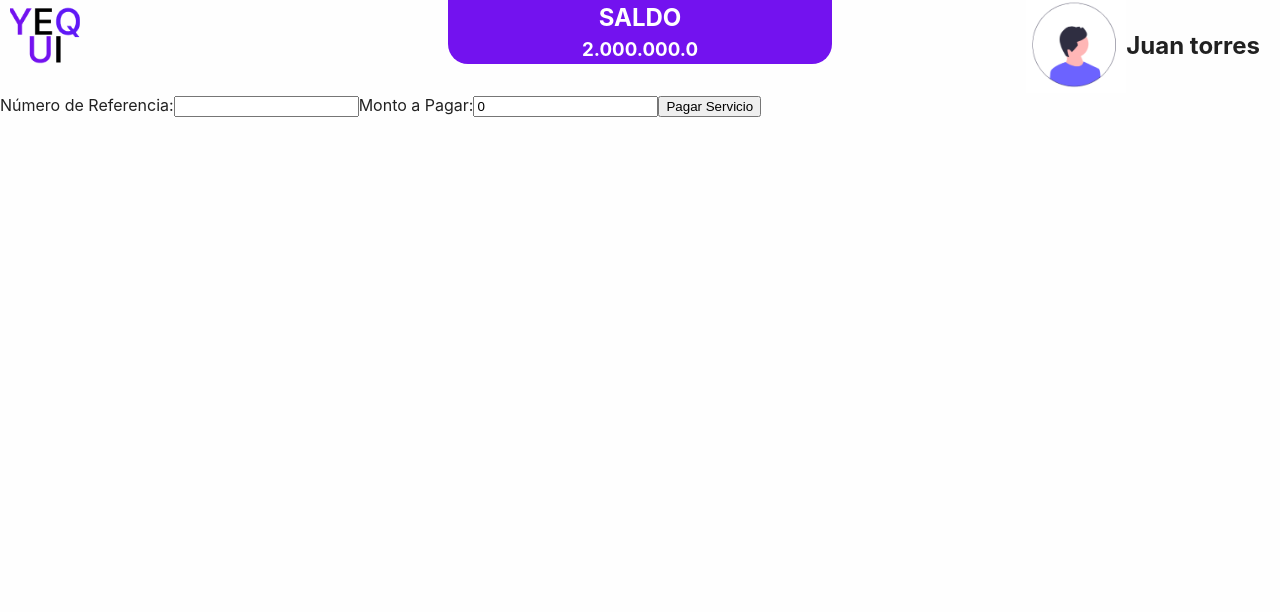
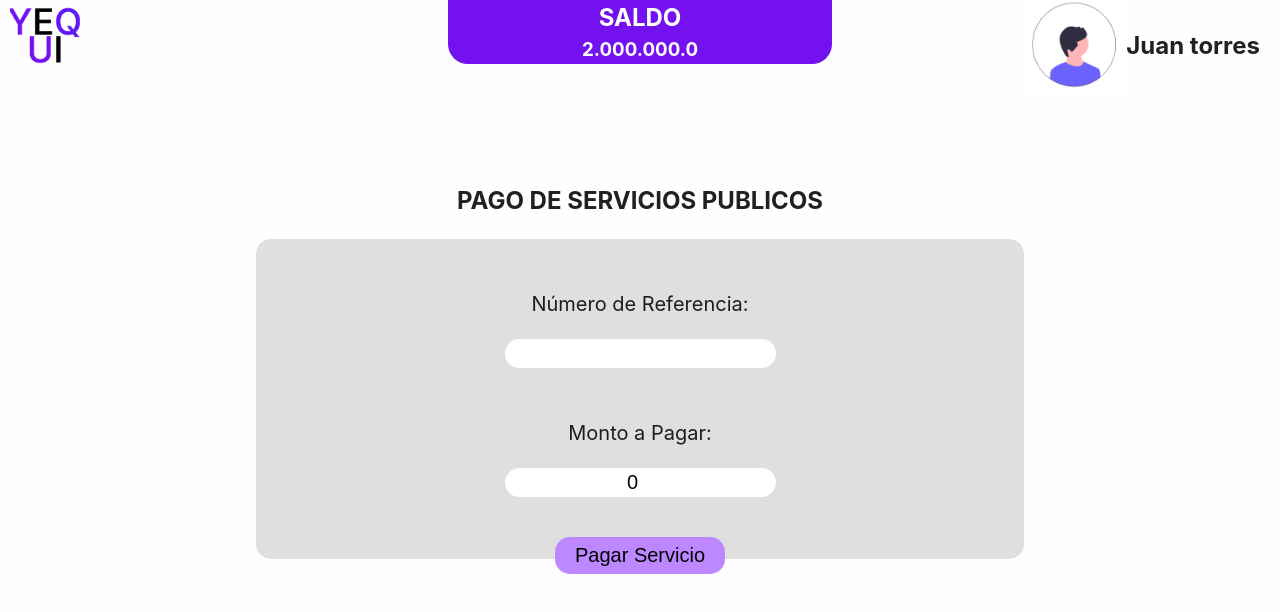
Before and after one commit to Yequi-2023/front_yequi.github.io, a React (Vite) app: page /pagoserviciospublicos in a window 1280 px wide. Shown: the top 612 px of the page. Built offline with nearby package versions, Linux system fonts and the light colour scheme.

Commit message:
estrcutura de pantalla de servicios publicos y estilos

```diff
--- a/src/components/PagoServicios2.jsx
+++ b/src/components/PagoServicios2.jsx
@@ -13,9 +13,11 @@ const PagoServicios2 = () => {
   };
 
   return (
-    <div>
+    <div className="contenedor-servicios">
       <Navbar />
-      <form onSubmit={handleSubmit}>
+      <div className="servicios-publicos">
+        <h2>PAGO DE SERVICIOS PUBLICOS</h2>
+        <form className="formulario-servicios-publicos" onSubmit={handleSubmit}>
           <label htmlFor="reference">Número de Referencia:</label>
           <input
             type="text"
@@ -35,6 +37,7 @@ const PagoServicios2 = () => {
           <button type="submit">Pagar Servicio</button>
         </form>
       </div>
+    </div>
   );
 };
 
--- a/src/styles/PagoServicios2.css
+++ b/src/styles/PagoServicios2.css
@@ -0,0 +1,49 @@
+.servicios-publicos {
+  margin-top: 70px;
+  width: 100%;
+  display: flex;
+  flex-direction: column;
+  text-align: center;
+}
+
+.formulario-servicios-publicos {
+  width: 60%;
+  display: flex;
+  margin: auto;
+  background: #dfdfdf;
+  flex-direction: column;
+  justify-content: flex-start;
+  text-align: center;
+  align-items: center;
+  height: 40vh;
+  border-radius: 15px;
+}
+
+.formulario-servicios-publicos label {
+  margin-top: 50px;
+  font-size: 20px;
+}
+
+.formulario-servicios-publicos input {
+  margin-top: 20px;
+  font-size: 20px;
+  color: black;
+  background: white;
+  border: none;
+  padding: 3px;
+  border-radius: 15px;
+  text-align: center;
+}
+.formulario-servicios-publicos input:focus-visible {
+  border: none;
+  outline: none;
+}
+.formulario-servicios-publicos button {
+  margin-top: 40px;
+  font-size: 20px;
+  background-color: #bc87ff;
+  border: none;
+  padding: 7px 20px;
+  border-radius: 15px;
+  cursor: pointer;
+}
```
Lines whose indentation alone changed are shown as unchanged.
